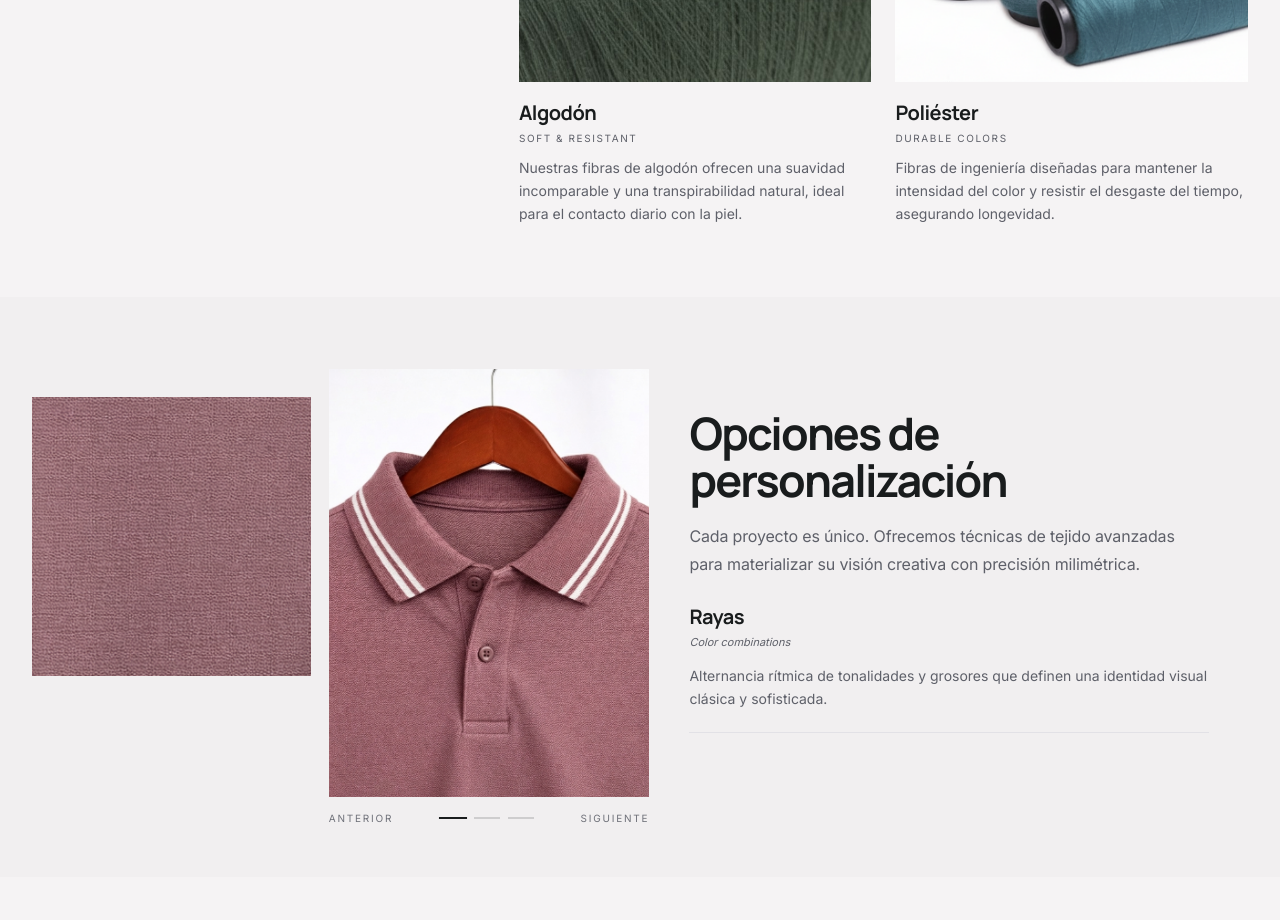
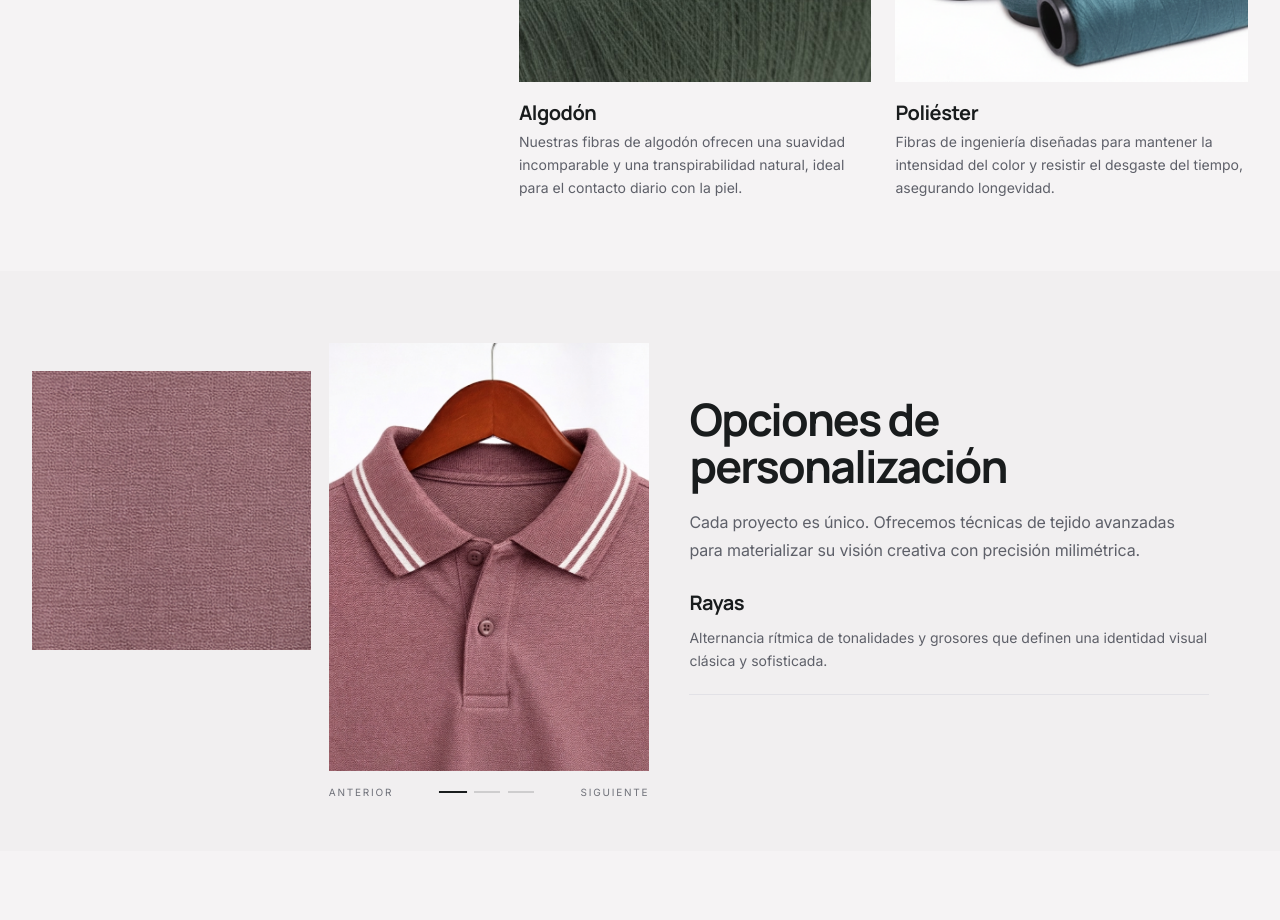
Before and after one commit to luzrecald/soltexWebN, a React (Vite) app: page /productos in a window 1280 px wide. Shown: the part 800-1720 px from the top of the page. Built offline with nearby package versions, Linux system fonts and the light colour scheme.

Commit message:
Actualización del proyecto

```diff
--- a/src/components/ProductsGrid/ProductsGrid.jsx
+++ b/src/components/ProductsGrid/ProductsGrid.jsx
@@ -14,19 +14,19 @@ export default function ProductsGrid() {
     {
       image: "/personalizar1.png",
       title: "Rayas",
-      meta: "Color combinations",
+
       text: "Alternancia rítmica de tonalidades y grosores que definen una identidad visual clásica y sofisticada.",
     },
     {
       image: "/personalizar2.png",
       title: "Letras",
-      meta: "Woven lettering",
+
       text: "Incorporación de nombres, iniciales o mensajes dentro del tejido para crear una identidad única y reconocible.",
     },
     {
       image: "/personalizar3.png",
       title: "Patrones",
-      meta: "Integrated patterns",
+
       text: "Patrones complejos integrados directamente en la estructura del tejido para un acabado visual distintivo y artesanal.",
     },
   ];
@@ -86,7 +86,7 @@ export default function ProductsGrid() {
 
               <div className="pg-materialCard__body">
                 <h3 className="pg-materialCard__title">Algodón</h3>
-                <p className="pg-materialCard__meta">Soft &amp; Resistant</p>
+
                 <p className="pg-materialCard__text">
                   Nuestras fibras de algodón ofrecen una suavidad incomparable y
                   una transpirabilidad natural, ideal para el contacto diario con
@@ -107,7 +107,6 @@ export default function ProductsGrid() {
 
               <div className="pg-materialCard__body">
                 <h3 className="pg-materialCard__title">Poliéster</h3>
-                <p className="pg-materialCard__meta">Durable Colors</p>
                 <p className="pg-materialCard__text">
                   Fibras de ingeniería diseñadas para mantener la intensidad del
                   color y resistir el desgaste del tiempo, asegurando longevidad.
```
